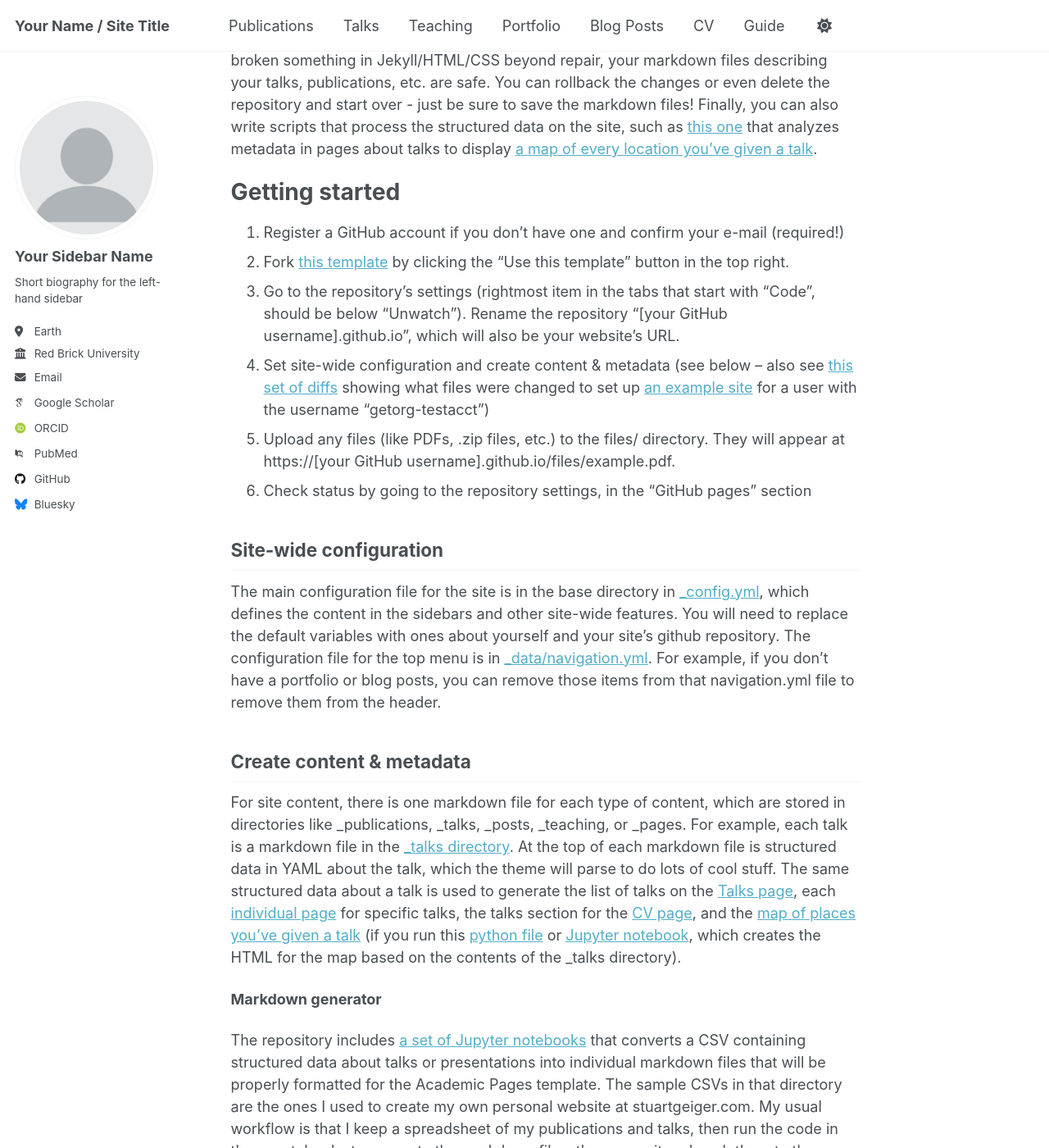
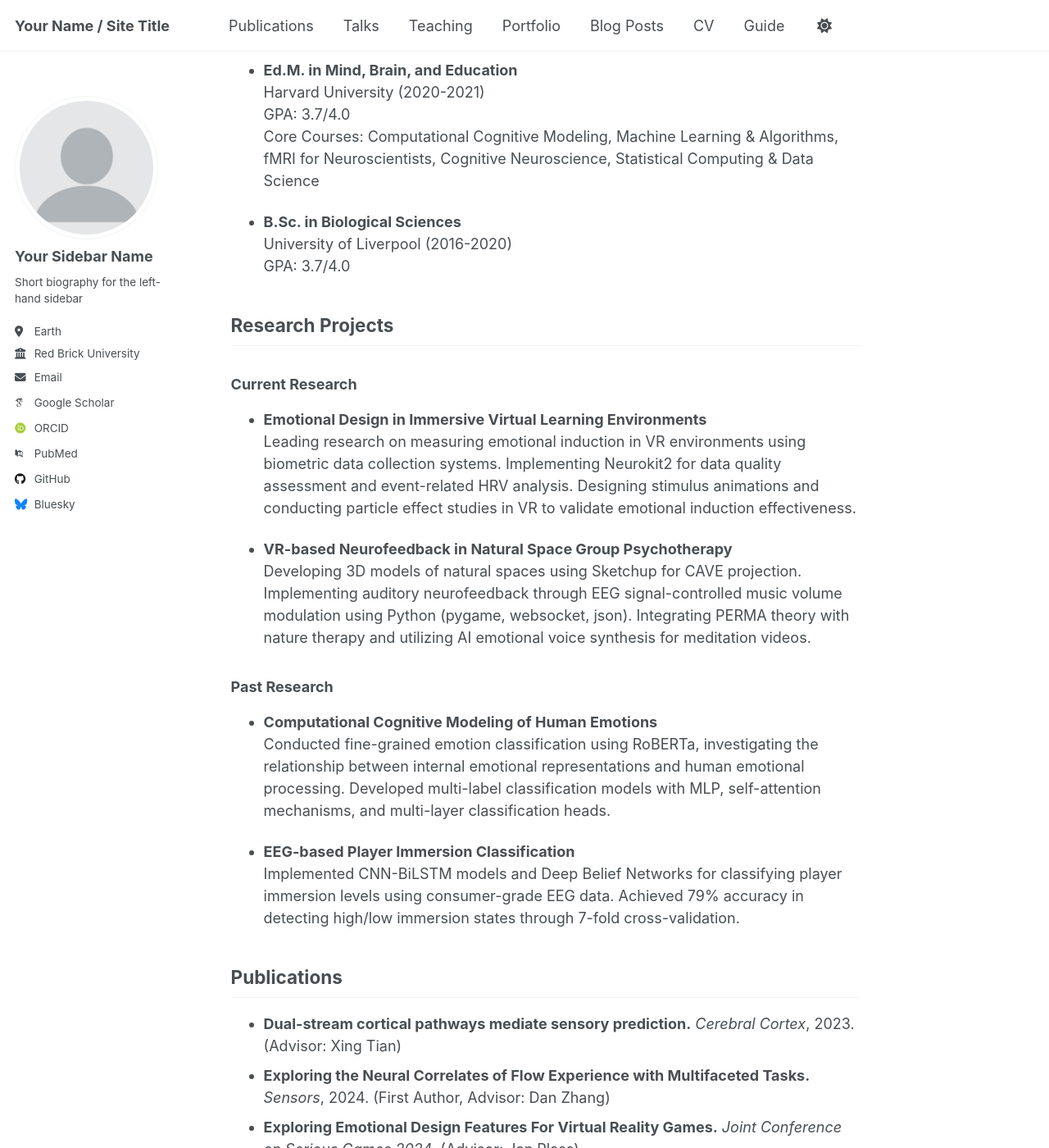
Before and after one commit to yh2072/main, a Jekyll site: the page built from _pages/about.md, in a window 1280 px wide and 1400 px high, scrolled down 771 px. Shown: the whole window at 82% size. Built offline with Jekyll 4.4.1, drawn with Linux system fonts in a browser that asks for light colours; some web fonts are replaced; some of the changed text lies outside the part shown.

Commit message:
Update about.md

```diff
--- a/_pages/about.md
+++ b/_pages/about.md
@@ -1,49 +1,79 @@
 ---
 permalink: /
-title: "Academic Pages is a ready-to-fork GitHub Pages template for academic personal websites"
+title: "Yuqi Hang - Academic Profile"
 author_profile: true
 redirect_from:
   - /about/
   - /about.html
 ---
 
-This is the front page of a website that is powered by the [Academic Pages template](https://github.com/academicpages/academicpages.github.io) and hosted on GitHub pages. [GitHub pages](https://pages.github.com) is a free service in which websites are built and hosted from code and data stored in a GitHub repository, automatically updating when a new commit is made to the repository. This template was forked from the [Minimal Mistakes Jekyll Theme](https://mmistakes.github.io/minimal-mistakes/) created by Michael Rose, and then extended to support the kinds of content that academics have: publications, talks, teaching, a portfolio, blog posts, and a dynamically-generated CV. You can fork [this template](https://github.com/academicpages/academicpages.github.io) right now, modify the configuration and markdown files, add your own PDFs and other content, and have your own site for free, with no ads!
+# Yuqi Hang
 
-A data-driven personal website
-======
-Like many other Jekyll-based GitHub Pages templates, Academic Pages makes you separate the website's content from its form. The content & metadata of your website are in structured markdown files, while various other files constitute the theme, specifying how to transform that content & metadata into HTML pages. You keep these various markdown (.md), YAML (.yml), HTML, and CSS files in a public GitHub repository. Each time you commit and push an update to the repository, the [GitHub pages](https://pages.github.com/) service creates static HTML pages based on these files, which are hosted on GitHub's servers free of charge.
+## Current Position
+Ph.D. Student in Educational Communication and Technology
+New York University
+Expected Graduation: May 2027
 
-Many of the features of dynamic content management systems (like Wordpress) can be achieved in this fashion, using a fraction of the computational resources and with far less vulnerability to hacking and DDoSing. You can also modify the theme to your heart's content without touching the content of your site. If you get to a point where you've broken something in Jekyll/HTML/CSS beyond repair, your markdown files describing your talks, publications, etc. are safe. You can rollback the changes or even delete the repository and start over - just be sure to save the markdown files! Finally, you can also write scripts that process the structured data on the site, such as [this one](https://github.com/academicpages/academicpages.github.io/blob/master/talkmap.ipynb) that analyzes metadata in pages about talks to display [a map of every location you've given a talk](https://academicpages.github.io/talkmap.html).
+## Research Focus
+My research interests span the intersection of educational neuroscience, virtual reality, multimodal affective computing, and artificial intelligence in education. I specialize in evidence-based learning experience design in virtual environments, with a particular emphasis on neuroaesthetics and emotional design.
 
-Getting started
-======
-1. Register a GitHub account if you don't have one and confirm your e-mail (required!)
-1. Fork [this template](https://github.com/academicpages/academicpages.github.io) by clicking the "Use this template" button in the top right.
-1. Go to the repository's settings (rightmost item in the tabs that start with "Code", should be below "Unwatch"). Rename the repository "[your GitHub username].github.io", which will also be your website's URL.
-1. Set site-wide configuration and create content & metadata (see below -- also see [this set of diffs](http://archive.is/3TPas) showing what files were changed to set up [an example site](https://getorg-testacct.github.io) for a user with the username "getorg-testacct")
-1. Upload any files (like PDFs, .zip files, etc.) to the files/ directory. They will appear at https://[your GitHub username].github.io/files/example.pdf.
-1. Check status by going to the repository settings, in the "GitHub pages" section
+## Education
+- **Ph.D. in Educational Communication and Technology**
+  New York University (2021-Present)
+  GPA: 3.9/4.0
+  Key Courses: Computational Cognitive Modeling, Machine Learning & Algorithms, User Research Methods, Game & Learning Design, Statistics for Behavioral & Social Sciences, Generalized Linear Models
 
-Site-wide configuration
-------
-The main configuration file for the site is in the base directory in [_config.yml](https://github.com/academicpages/academicpages.github.io/blob/master/_config.yml), which defines the content in the sidebars and other site-wide features. You will need to replace the default variables with ones about yourself and your site's github repository. The configuration file for the top menu is in [_data/navigation.yml](https://github.com/academicpages/academicpages.github.io/blob/master/_data/navigation.yml). For example, if you don't have a portfolio or blog posts, you can remove those items from that navigation.yml file to remove them from the header.
+- **Ed.M. in Mind, Brain, and Education**
+  Harvard University (2020-2021)
+  GPA: 3.7/4.0
+  Core Courses: Computational Cognitive Modeling, Machine Learning & Algorithms, fMRI for Neuroscientists, Cognitive Neuroscience, Statistical Computing & Data Science
 
-Create content & metadata
-------
-For site content, there is one markdown file for each type of content, which are stored in directories like _publications, _talks, _posts, _teaching, or _pages. For example, each talk is a markdown file in the [_talks directory](https://github.com/academicpages/academicpages.github.io/tree/master/_talks). At the top of each markdown file is structured data in YAML about the talk, which the theme will parse to do lots of cool stuff. The same structured data about a talk is used to generate the list of talks on the [Talks page](https://academicpages.github.io/talks), each [individual page](https://academicpages.github.io/talks/2012-03-01-talk-1) for specific talks, the talks section for the [CV page](https://academicpages.github.io/cv), and the [map of places you've given a talk](https://academicpages.github.io/talkmap.html) (if you run this [python file](https://github.com/academicpages/academicpages.github.io/blob/master/talkmap.py) or [Jupyter notebook](https://github.com/academicpages/academicpages.github.io/blob/master/talkmap.ipynb), which creates the HTML for the map based on the contents of the _talks directory).
+- **B.Sc. in Biological Sciences**
+  University of Liverpool (2016-2020)
+  GPA: 3.7/4.0
 
-**Markdown generator**
+## Research Projects
 
-The repository includes [a set of Jupyter notebooks](https://github.com/academicpages/academicpages.github.io/tree/master/markdown_generator
-) that converts a CSV containing structured data about talks or presentations into individual markdown files that will be properly formatted for the Academic Pages template. The sample CSVs in that directory are the ones I used to create my own personal website at stuartgeiger.com. My usual workflow is that I keep a spreadsheet of my publications and talks, then run the code in these notebooks to generate the markdown files, then commit and push them to the GitHub repository.
+### Current Research
+- **Emotional Design in Immersive Virtual Learning Environments**
+  Leading research on measuring emotional induction in VR environments using biometric data collection systems. Implementing Neurokit2 for data quality assessment and event-related HRV analysis. Designing stimulus animations and conducting particle effect studies in VR to validate emotional induction effectiveness.
 
-How to edit your site's GitHub repository
-------
-Many people use a git client to create files on their local computer and then push them to GitHub's servers. If you are not familiar with git, you can directly edit these configuration and markdown files directly in the github.com interface. Navigate to a file (like [this one](https://github.com/academicpages/academicpages.github.io/blob/master/_talks/2012-03-01-talk-1.md) and click the pencil icon in the top right of the content preview (to the right of the "Raw | Blame | History" buttons). You can delete a file by clicking the trashcan icon to the right of the pencil icon. You can also create new files or upload files by navigating to a directory and clicking the "Create new file" or "Upload files" buttons.
+- **VR-based Neurofeedback in Natural Space Group Psychotherapy**
+  Developing 3D models of natural spaces using Sketchup for CAVE projection. Implementing auditory neurofeedback through EEG signal-controlled music volume modulation using Python (pygame, websocket, json). Integrating PERMA theory with nature therapy and utilizing AI emotional voice synthesis for meditation videos.
 
-Example: editing a markdown file for a talk
-![Editing a markdown file for a talk](/images/editing-talk.png)
+### Past Research
+- **Computational Cognitive Modeling of Human Emotions**
+  Conducted fine-grained emotion classification using RoBERTa, investigating the relationship between internal emotional representations and human emotional processing. Developed multi-label classification models with MLP, self-attention mechanisms, and multi-layer classification heads.
 
-For more info
-------
-More info about configuring Academic Pages can be found in [the guide](https://academicpages.github.io/markdown/), the [growing wiki](https://github.com/academicpages/academicpages.github.io/wiki), and you can always [ask a question on GitHub](https://github.com/academicpages/academicpages.github.io/discussions). The [guides for the Minimal Mistakes theme](https://mmistakes.github.io/minimal-mistakes/docs/configuration/) (which this theme was forked from) might also be helpful.
+- **EEG-based Player Immersion Classification**
+  Implemented CNN-BiLSTM models and Deep Belief Networks for classifying player immersion levels using consumer-grade EEG data. Achieved 79% accuracy in detecting high/low immersion states through 7-fold cross-validation.
+
+## Publications
+- **Dual-stream cortical pathways mediate sensory prediction.** *Cerebral Cortex*, 2023. (Advisor: Xing Tian)
+- **Exploring the Neural Correlates of Flow Experience with Multifaceted Tasks.** *Sensors*, 2024. (First Author, Advisor: Dan Zhang)
+- **Exploring Emotional Design Features For Virtual Reality Games.** *Joint Conference on Serious Games 2024*. (Advisor: Jan Plass)
+- **Exploring the impact of AI-based character strengths chatbot role-played by liked or admired fictional characters on user experience.** *HCI International 2025* (Accepted)
+
+## Technical Skills
+- **Programming Languages:** Python (PyTorch/TensorFlow), JavaScript (Live2D, three.js, remotion), R, MATLAB
+- **Data Analysis:** Statistical Computing, LCGA, GMM Models, SVM, MVPA, Biometric Data Analysis
+- **Neuroscience:** EEG/fMRI Data Collection & Analysis, ERP Analysis, GFP, Topographic Mapping
+- **AI & Deep Learning:** Deep Learning (CNN-BiLSTM, Deep Belief Network), Model Fine-tuning, NLP, Word Embeddings
+- **VR & Game Development:** Unity, Unreal Engine, Sketchup, 3D Modeling, Game Design
+- **Research Methods:** Experimental Design, Qualitative & Quantitative Research, Literature Review, IRB Applications
+
+## Professional Experience
+- **Research Assistant, Harvard Project Zero** (2020-2021)
+  Investigated the relationship between visual art aesthetic experience and the default mode network, focusing on "moving experiences" and introspective thinking.
+
+- **Research Assistant, NYU Shanghai Brain and Cognitive Science Institute** (2019-2020)
+  Led project on evaluating EEG response correlation with NLP-generated word similarity, managing the complete research cycle from design to analysis.
+
+## Languages
+- English (C1+ - Fluent)
+- Chinese (Native)
+
+## Contact
+- Email: yh2072@nyu.edu
+- Personal Website: [yuqihang98.github.io](https://yuqihang98.github.io)
+- Product Websites: [strengthsplanet.com](https://strengthsplanet.com), [epub2markdown.com](https://epub2markdown.com)
```
